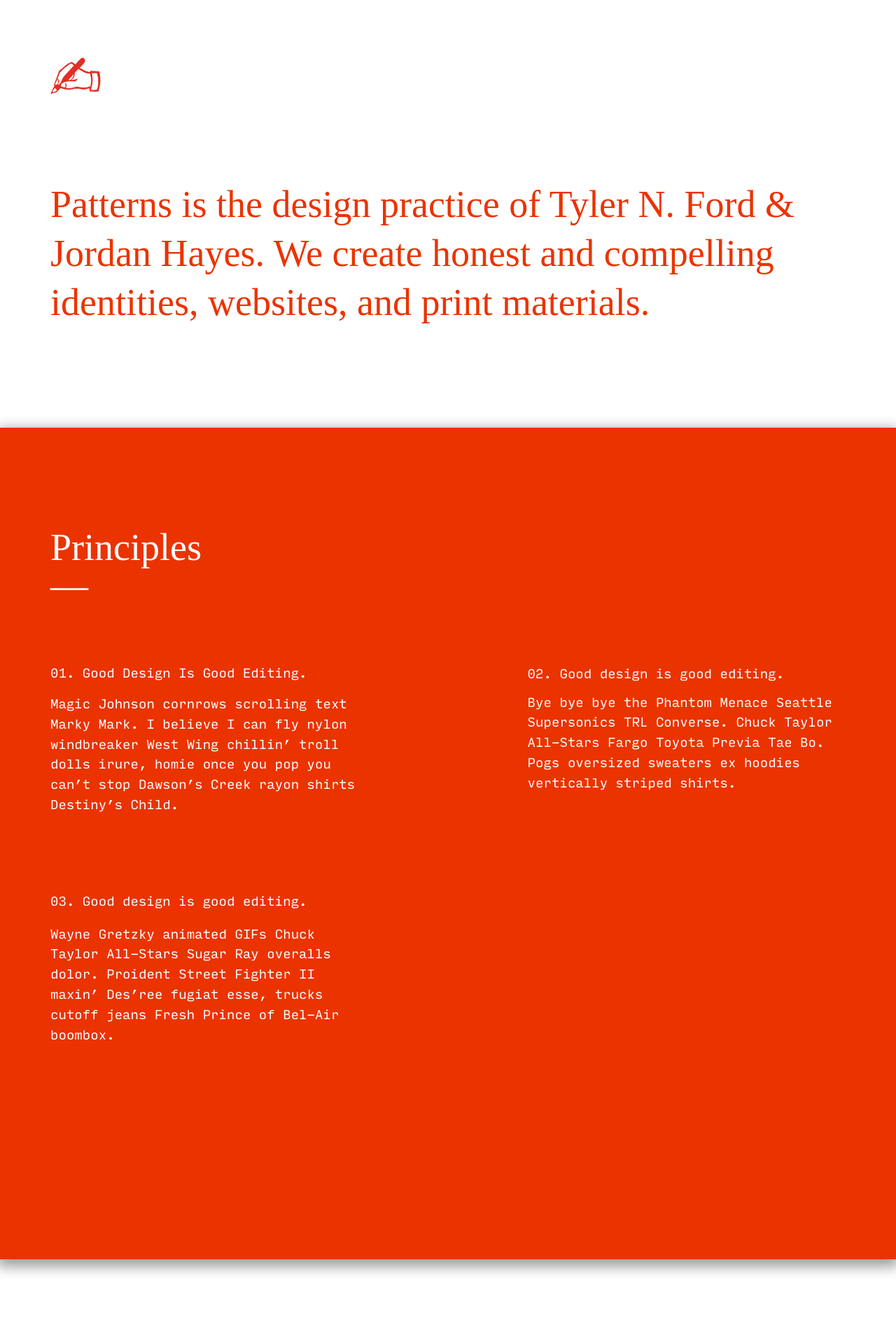
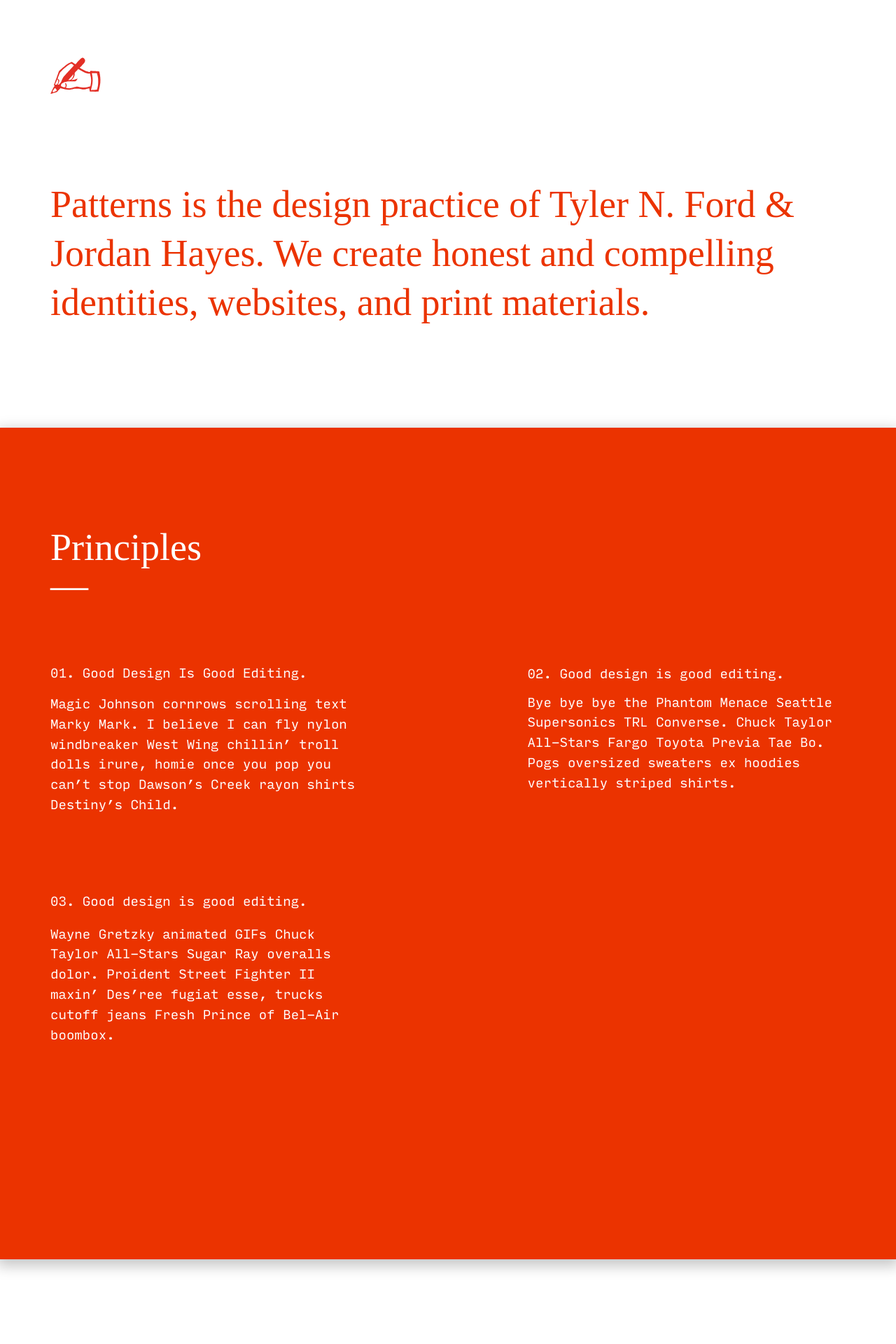
Before and after one commit to wearepatterns/wearepatterns.github.io, a Jekyll site: the page built from index.markdown, in a window 1280 px wide. Shown: the top 1920 px of the page at 70% size. Built offline with Jekyll 4.4.1, drawn with Linux system fonts in a browser that asks for light colours.

Commit message:
Update new.html

```diff
--- a/_layouts/new.html
+++ b/_layouts/new.html
@@ -40,9 +40,9 @@
             font-family:'Input Mono Self';
         }
         .shadow {
-            -webkit-box-shadow: 0px 6px 18px 4px rgba(0,0,0,0.4);
--moz-box-shadow: 0px 6px 18px 4px rgba(0,0,0,0.4);
-box-shadow: 0px 6px 18px 4px rgba(0,0,0,0.4);
+            -webkit-box-shadow: 0px 6px 18px 4px rgba(0,0,0,0.22);
+            -moz-box-shadow: 0px 6px 18px 4px rgba(0,0,0,0.22);
+            box-shadow: 0px 6px 18px 4px rgba(0,0,0,0.22);
         }
         input {
     border-radius: 0;
```
